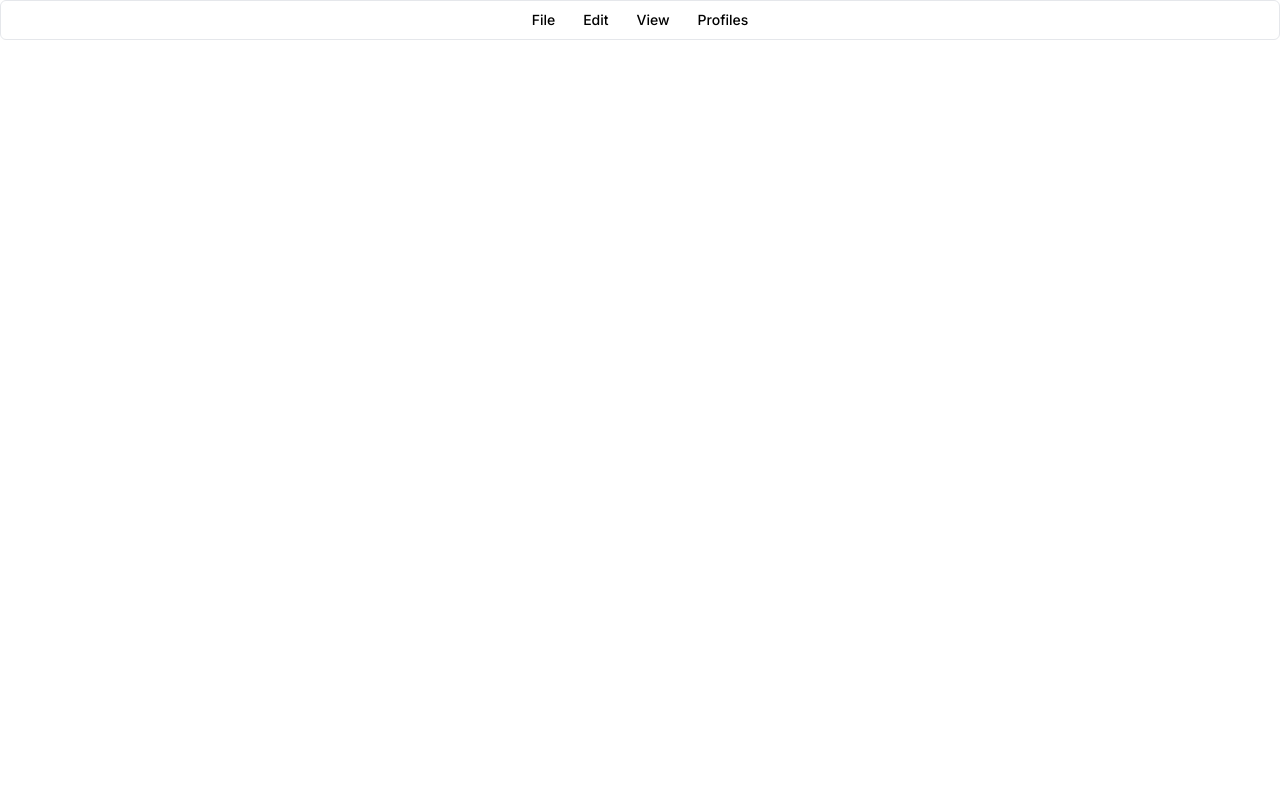
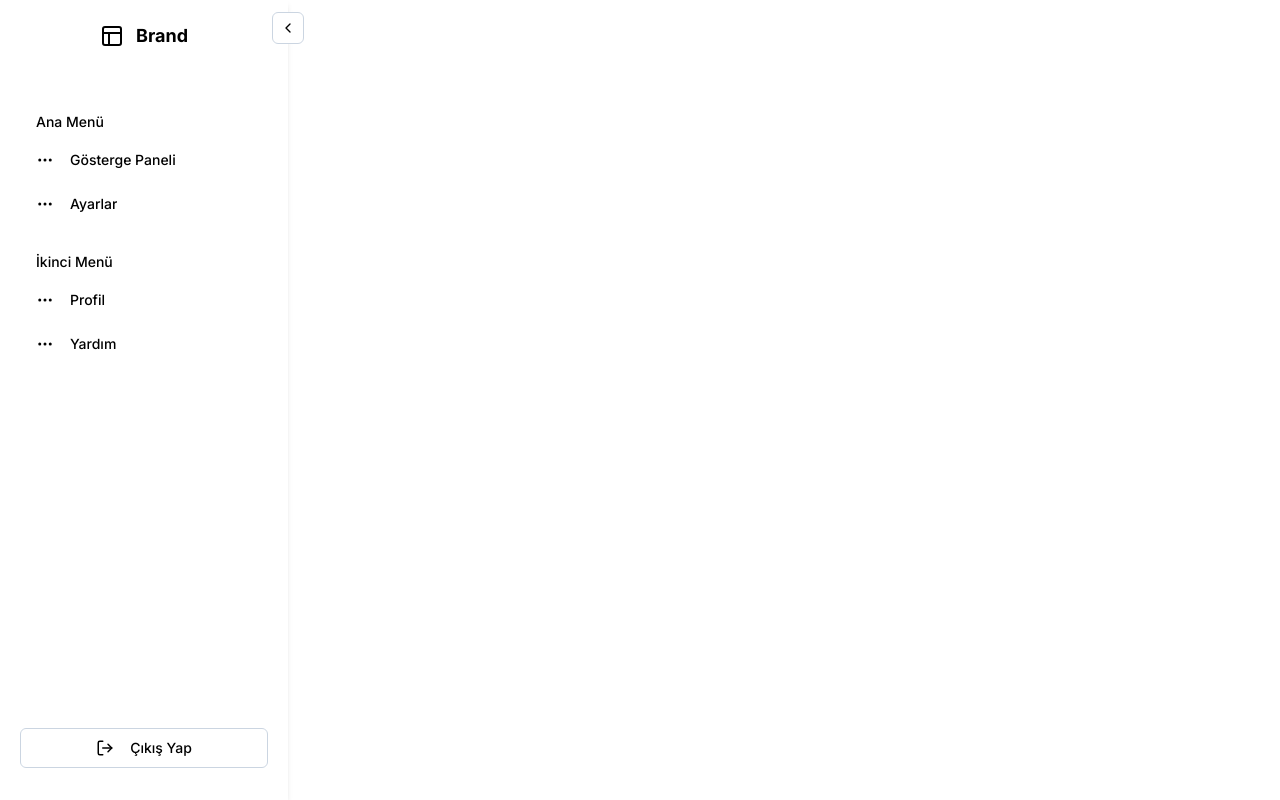
Before and after one commit to esmanur-uzun/ProjeFlowUI, a Next.js app: page /userPanel in a window 1280 px wide. Built offline with nearby package versions, Linux system fonts and the light colour scheme.

Commit message:
worked on menübar

```diff
--- a/app/userPanel/layout.tsx
+++ b/app/userPanel/layout.tsx
@@ -9,8 +9,8 @@
 }) {
   return (
     <div>
-     <Menu/>
-      {/* <Sidebar /> */}
+      <Menu/>
+      <Sidebar />
       {children}
     </div>
   );
--- a/components/layout/menubar/menubar.tsx
+++ b/components/layout/menubar/menubar.tsx
@@ -17,11 +17,11 @@
 
 const Menu = () => {
   return (
-    <div>
-      <Menubar className="flex justify-center">
+    <div >
+      <Menubar className=" justify-center lg:hidden ">
         <MenubarMenu>
           <MenubarTrigger>File</MenubarTrigger>
-          <MenubarContent>
+          <MenubarContent className="flex justify-center">
             <MenubarItem>
               New Tab <MenubarShortcut>⌘T</MenubarShortcut>
             </MenubarItem>
```
